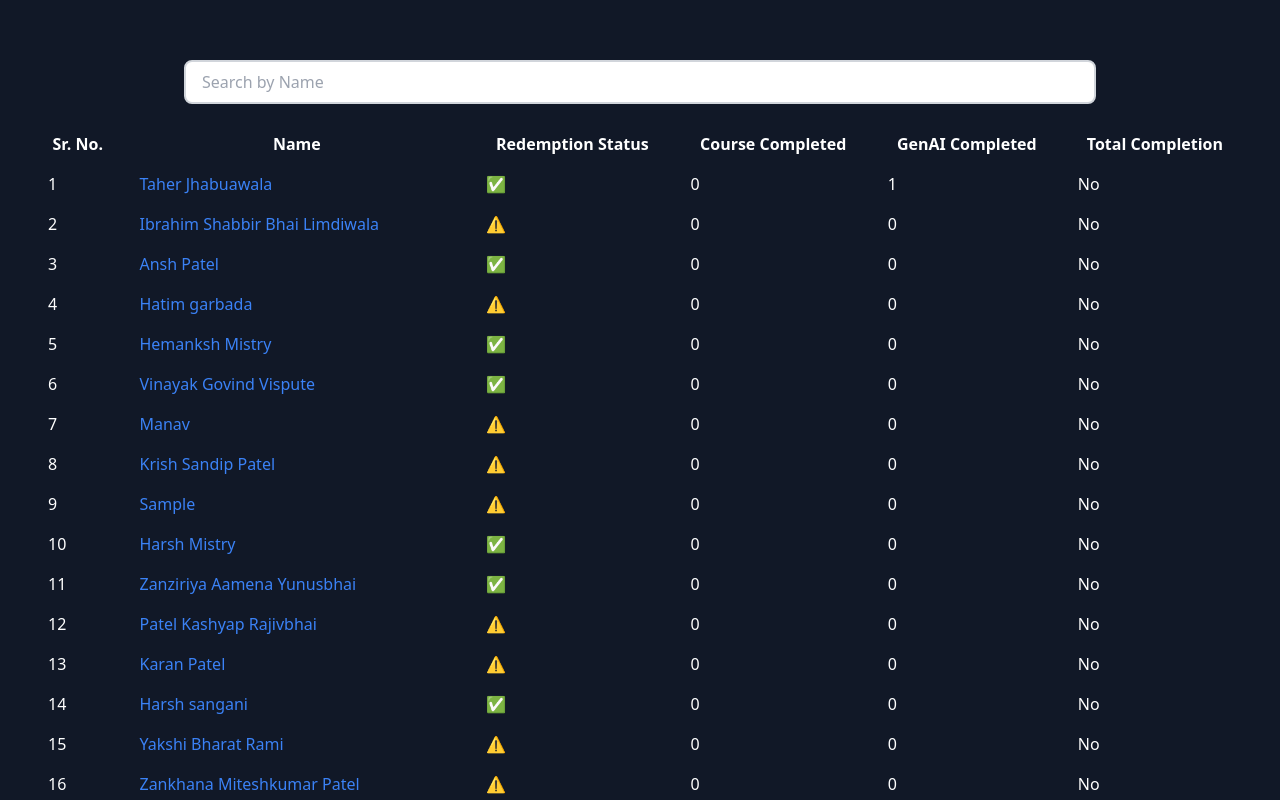
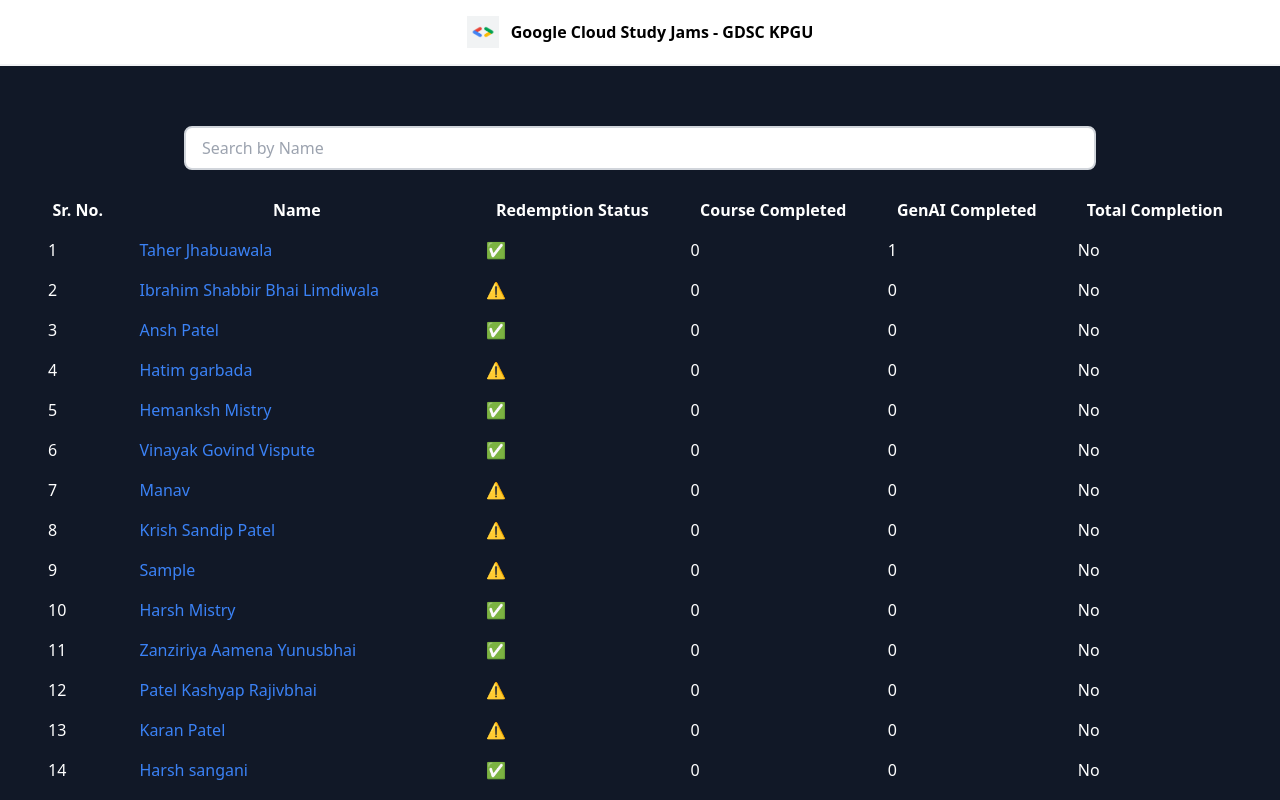
Before and after one commit to GDSC-KPGU/Google-Cloud-Study-Jam-User-Data-App, a React (Vite) app: page / in a window 1280 px wide. Shown: the top 800 px of the page. Built offline with nearby package versions, Linux system fonts and the light colour scheme.

Commit message:
Navbar Fixed

```diff
--- a/src/App.jsx
+++ b/src/App.jsx
@@ -1,5 +1,4 @@
 /** @format */
-
 import React, { useState, useEffect } from "react";
 import "./App.css";
 import Navbar from "./componets/Navbar";
@@ -58,14 +57,14 @@ function App() {
 
   return (
     <>
-      {/* <Navbar /> */}
+      <Navbar />
       <div className="min-h-screen bg-gray-900 text-white">
         <div className="container mx-auto py-10 px-4 sm:px-6 lg:px-8">
           <div className="text-center my-5">
             <div className="relative mx-auto  sm:w-3/4 mt-5">
               <input
                 id="input"
-                className="px-4 py-2 sm:w-40 md:w-96 lg:w-full xl:w-full  text-black rounded-lg border-2 border-gray-300 focus:border-blue-500 focus:outline-none focus:ring focus:ring-blue-200"
+                className="px-4 py-2 sm:w-60 md:w-1/2 lg:w-full xl:w-full  text-black rounded-lg border-2 border-gray-300 focus:border-blue-500 focus:outline-none focus:ring focus:ring-blue-200"
                 type="text"
                 id="gccp_search"
                 value={filter}
--- a/src/componets/Navbar.jsx
+++ b/src/componets/Navbar.jsx
@@ -6,15 +6,16 @@ import Logo from "../assets/Gdsclogo.png";
 export default function Navbar() {
   return (
     <div>
-      <nav className="bg-white border-gray-200 dark:bg-gray-900">
-        <div className="max-w-screen-xl flex flex-wrap items-center justify-between mx-auto p-4">
-          <a href="https://flowbite.com/" className="flex items-center">
+      <nav className="bg-white border-b-2 border-gray-200 dark:bg-gray-900  border-opacity-50 flex">
+        <div className=" flex flex-wrap items-center justify-between mx-auto p-4">
+          <a href="https://gdsc.community.dev/drs-kiran-pallavi-patel-global-university-kpgu-vadodara/" className="flex items-center">
             <img src={Logo} className="h-8 mr-3" alt="GDSC Logo" />
-            <span className="self-center text-2xl font-semibold whitespace-nowrap dark:text-white">
-              Google Developer Student Club
+            <span className="self-center text-1xl font-semibold whitespace-nowrap dark:text-white">
+              Google Cloud Study Jams - GDSC KPGU
             </span>
           </a>
-          <button
+
+          {/* <button
             data-collapse-toggle="navbar-default"
             type="button"
             className="inline-flex items-center p-2 w-10 h-10 justify-center text-sm text-gray-500 rounded-lg md:hidden hover:bg-gray-100 focus:outline-none focus:ring-2 focus:ring-gray-200 dark:text-gray-400 dark:hover:bg-gray-700 dark:focus:ring-gray-600"
@@ -41,7 +42,7 @@ export default function Navbar() {
           <div
             className="hidden w-full md:block md:w-auto"
             id="navbar-default"
-          ></div>
+          ></div> */}
         </div>
       </nav>
     </div>
```
